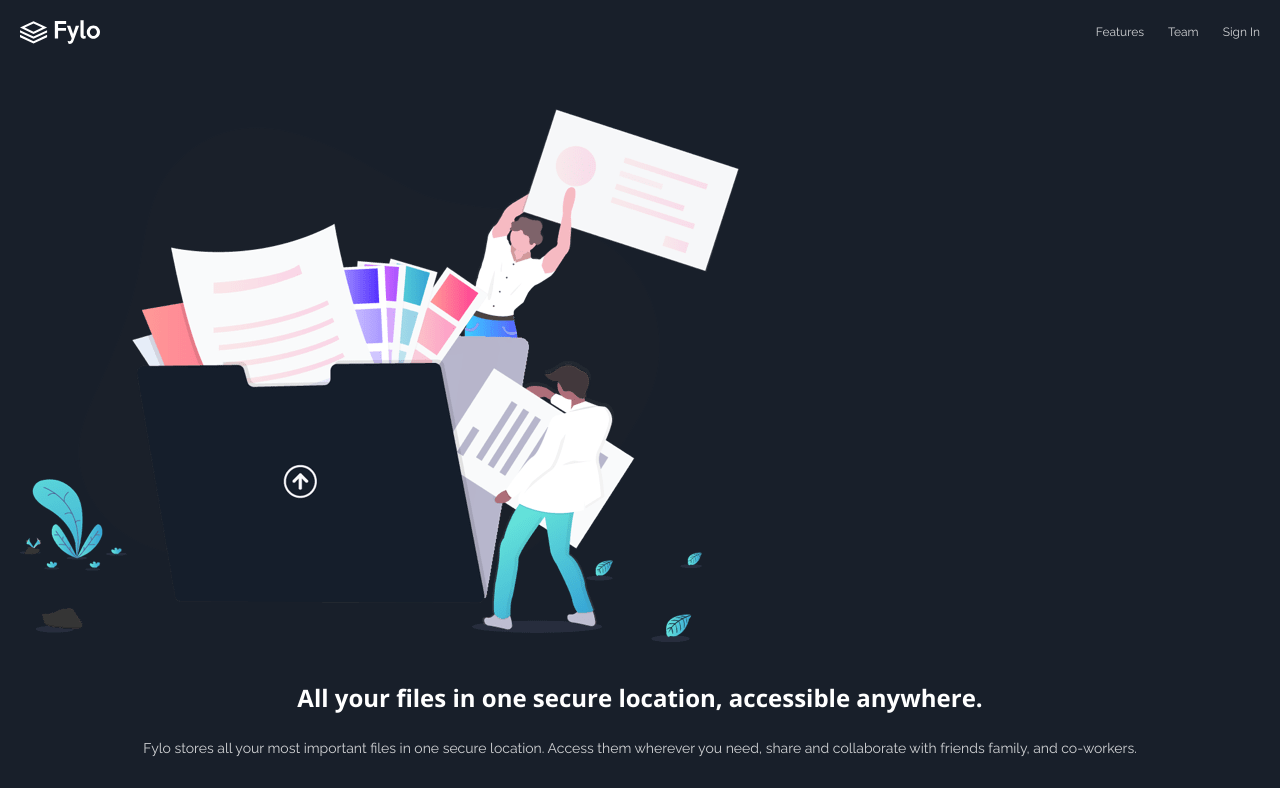
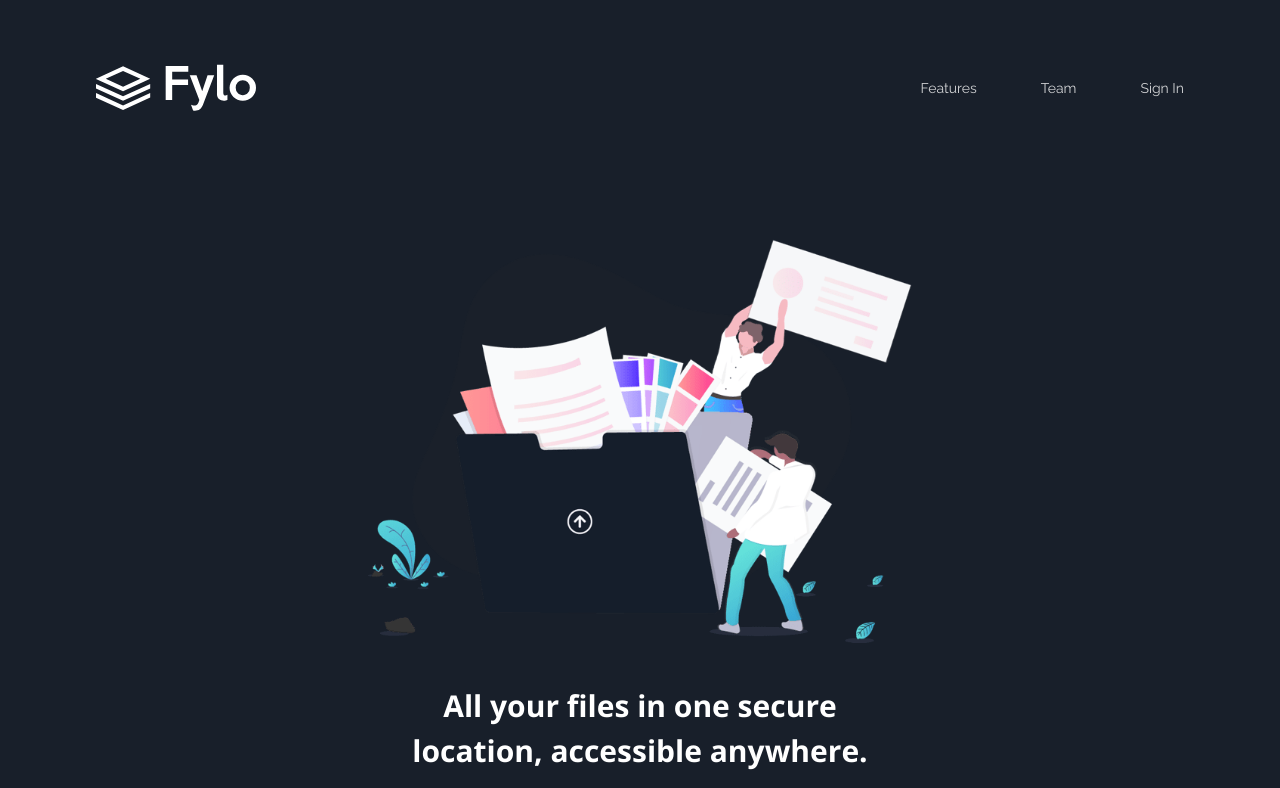
Before and after one commit to Brian-Lin-2/frontend-mentor-fylo-dark, a React (Vite) app: page / in a window 1280 px wide. Shown: the top 788 px of the page. Built offline with nearby package versions, Linux system fonts and the light colour scheme.

Commit message:
Style Header and Intro (Desktop)

```diff
--- a/src/App.jsx
+++ b/src/App.jsx
@@ -9,7 +9,7 @@ import Footer from "./components/Footer";
 export default function App() {
   return (
     <div className="text-white text-sm font-open-sans">
-      <div className="bg-dark-blue-2 px-5">
+      <div className="bg-dark-blue-2 px-5 lg:px-24">
         <Header />
         <Intro />
         <Info />
--- a/src/components/Header.jsx
+++ b/src/components/Header.jsx
@@ -1,11 +1,11 @@
 export default function Header() {
   return (
-    <div className="flex justify-between items-center mb-16 pt-5">
+    <div className="flex justify-between items-center mb-16 pt-5 lg:pt-16 lg:mb-32">
       <a>
-        <img className="w-20" src="./images/logo.svg" alt="" />
+        <img className="w-20 lg:w-40" src="./images/logo.svg" alt="" />
       </a>
 
-      <a className="flex gap-6 opacity-80 font-raleway text-xs">
+      <a className="flex gap-6 opacity-80 font-raleway text-xs lg:text-sm lg:gap-16">
         <h2>Features</h2>
         <h2>Team</h2>
         <h2>Sign In</h2>
--- a/src/components/Intro.jsx
+++ b/src/components/Intro.jsx
@@ -2,20 +2,20 @@ export default function Intro() {
   return (
     <div className="text-center">
       <img
-        className="mb-10"
+        className="mb-10 m-auto lg:w-1/2"
         src="./images/illustration-intro.png"
         alt="files"
       />
-      <div>
-        <h1 className="text-2xl font-bold mb-6">
+      <div className="mx-72">
+        <h1 className="text-2xl font-bold mb-6 lg:text-3xl lg:leading-normal">
           All your files in one secure location, accessible anywhere.
         </h1>
-        <p className="font-raleway px-5 mb-8 opacity-80">
+        <p className="font-raleway px-5 mb-8 opacity-80 mx-20 lg:text-base">
           Fylo stores all your most important files in one secure location.
           Access them wherever you need, share and collaborate with friends
           family, and co-workers.
         </p>
-        <button className="bg-gradient-to-r from-cyan to-blue w-2/3 py-3 rounded-3xl font-bold">
+        <button className="bg-gradient-to-r from-cyan to-blue w-2/3 py-3 rounded-3xl font-bold lg:w-52">
           Get Started
         </button>
       </div>
```
